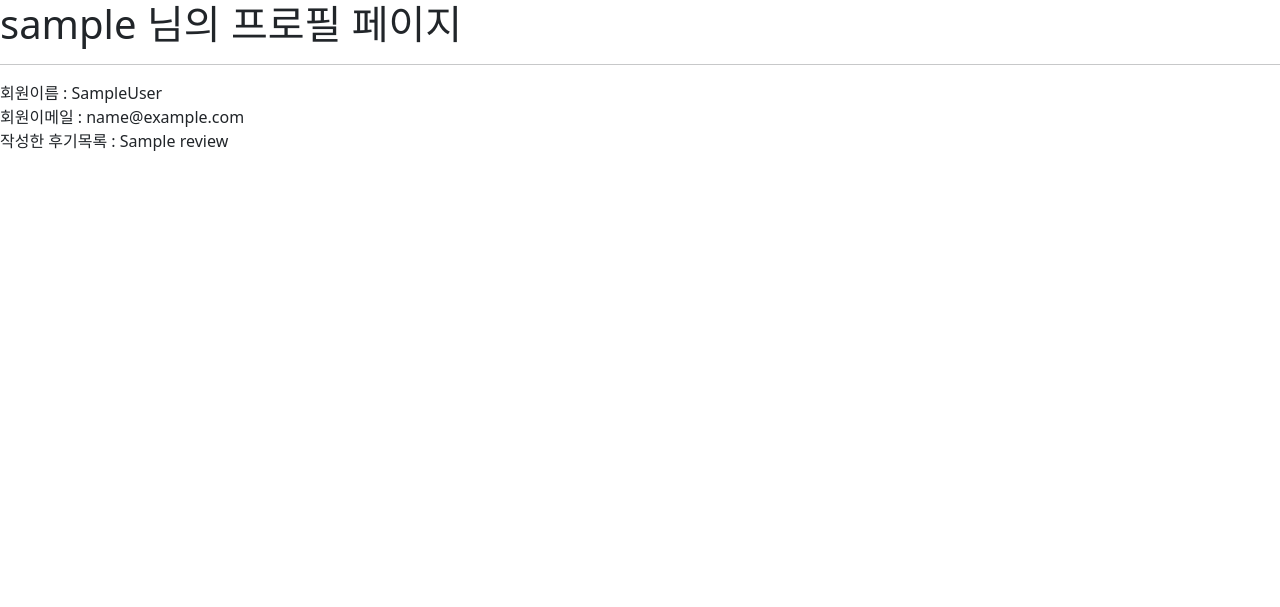
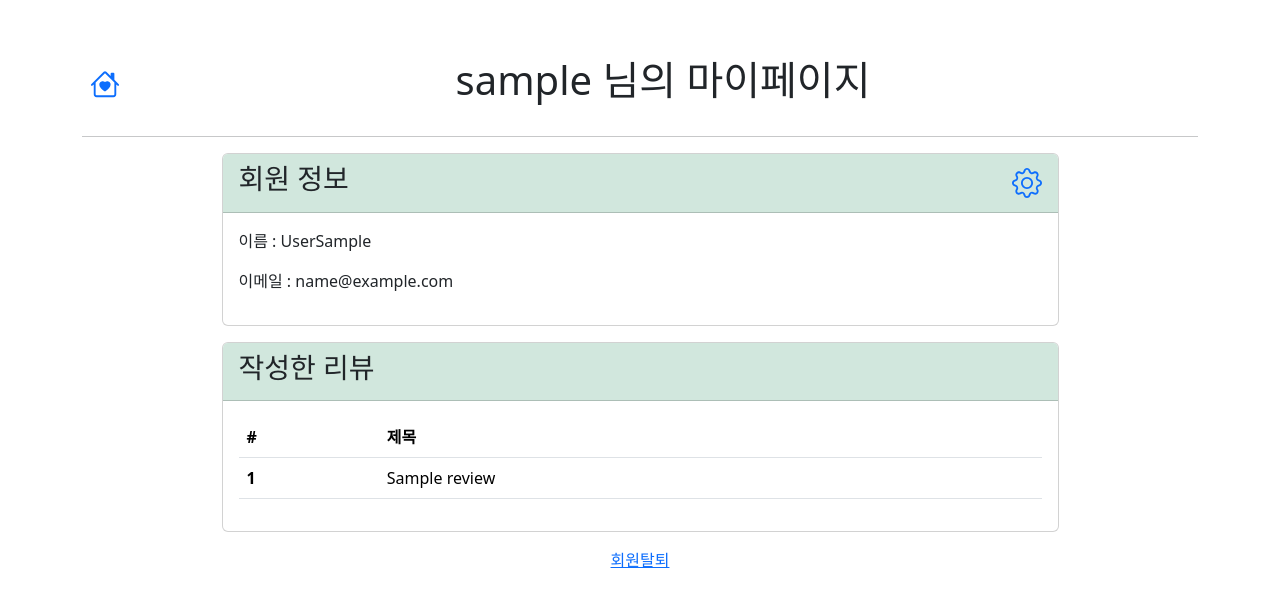
Before and after one commit to Choi-jw-96/Django_pairprogram, a Django app: page /accounts/profile/1/ in a window 1280 px wide. Shown: the top 607 px of the page. Run offline with Django 3.2, Linux system fonts and the light colour scheme; a user stored in the database is signed in; tables that the repository leaves empty hold one stand-in row (values such as "Sample post").

Commit message:
프로필 페이지 완성

```diff
--- a/accounts/templates/accounts/profile.html
+++ b/accounts/templates/accounts/profile.html
@@ -1,21 +1,85 @@
 {% extends 'base.html' %}
 {% block content %}
-  <h1>{{ user }} 님의 프로필 페이지</h1>
+<div class="container justify-content-center mt-5">
+  <!--상단 제목-->
+  <header class="d-flex row">
+    <div class="d-flex bd-highlight">
+      <div class="p-2 flex-shrink-1 bd-highlight justify-content-end align-self-center">
+        <a href="{% url 'reviews:index' %}">
+          <svg xmlns="http://www.w3.org/2000/svg" width="30" height="30" fill="currentColor" class="bi bi-house-heart" viewBox="0 0 16 16">
+            <path d="M8 6.982C9.664 5.309 13.825 8.236 8 12 2.175 8.236 6.336 5.309 8 6.982Z"/>
+            <path d="M8.707 1.5a1 1 0 0 0-1.414 0L.646 8.146a.5.5 0 0 0 .708.707L2 8.207V13.5A1.5 1.5 0 0 0 3.5 15h9a1.5 1.5 0 0 0 1.5-1.5V8.207l.646.646a.5.5 0 0 0 .708-.707L13 5.793V2.5a.5.5 0 0 0-.5-.5h-1a.5.5 0 0 0-.5.5v1.293L8.707 1.5ZM13 7.207V13.5a.5.5 0 0 1-.5.5h-9a.5.5 0 0 1-.5-.5V7.207l5-5 5 5Z"/>
+          </svg>
+        </a>
+      </div>
+      <div class="p-2 w-100 bd-highlight text-center">
+        <h1>{{ user }} 님의 마이페이지</h1>
+      </div>
+    </div>
+  </header>
+
   <hr>
-  <div>
-    회원이름 : {{ user.first_name }}{{ user.last_name }}
-  </div>
-  <div>
-    회원이메일 : {{ user.email }}
-  </div>
-  <div>
-    작성한 후기목록 :
-    {% for review in reviews %}
-      {% if review.user == request.user %}
-        {{ review.title }}
-      {% endif %}
-    {% endfor %}
+
+  <!--회원 정보-->
+  <div class="d-flex justify-content-center">
+    <div class="card w-75">
+      <div class="card-header bg-success-subtle d-flex justify-content-between">
+        <div>
+          <h3 class="align-self-center">회원 정보</h3>
+        </div>
+        <div class="align-self-center">
+          <a href="{% url 'accounts:update' %}">
+            <svg xmlns="http://www.w3.org/2000/svg" width="30" height="30" fill="currentColor" class="bi bi-gear" viewBox="0 0 16 16">
+              <path d="M8 4.754a3.246 3.246 0 1 0 0 6.492 3.246 3.246 0 0 0 0-6.492zM5.754 8a2.246 2.246 0 1 1 4.492 0 2.246 2.246 0 0 1-4.492 0z"/>
+              <path d="M9.796 1.343c-.527-1.79-3.065-1.79-3.592 0l-.094.319a.873.873 0 0 1-1.255.52l-.292-.16c-1.64-.892-3.433.902-2.54 2.541l.159.292a.873.873 0 0 1-.52 1.255l-.319.094c-1.79.527-1.79 3.065 0 3.592l.319.094a.873.873 0 0 1 .52 1.255l-.16.292c-.892 1.64.901 3.434 2.541 2.54l.292-.159a.873.873 0 0 1 1.255.52l.094.319c.527 1.79 3.065 1.79 3.592 0l.094-.319a.873.873 0 0 1 1.255-.52l.292.16c1.64.893 3.434-.902 2.54-2.541l-.159-.292a.873.873 0 0 1 .52-1.255l.319-.094c1.79-.527 1.79-3.065 0-3.592l-.319-.094a.873.873 0 0 1-.52-1.255l.16-.292c.893-1.64-.902-3.433-2.541-2.54l-.292.159a.873.873 0 0 1-1.255-.52l-.094-.319zm-2.633.283c.246-.835 1.428-.835 1.674 0l.094.319a1.873 1.873 0 0 0 2.693 1.115l.291-.16c.764-.415 1.6.42 1.184 1.185l-.159.292a1.873 1.873 0 0 0 1.116 2.692l.318.094c.835.246.835 1.428 0 1.674l-.319.094a1.873 1.873 0 0 0-1.115 2.693l.16.291c.415.764-.42 1.6-1.185 1.184l-.291-.159a1.873 1.873 0 0 0-2.693 1.116l-.094.318c-.246.835-1.428.835-1.674 0l-.094-.319a1.873 1.873 0 0 0-2.692-1.115l-.292.16c-.764.415-1.6-.42-1.184-1.185l.159-.291A1.873 1.873 0 0 0 1.945 8.93l-.319-.094c-.835-.246-.835-1.428 0-1.674l.319-.094A1.873 1.873 0 0 0 3.06 4.377l-.16-.292c-.415-.764.42-1.6 1.185-1.184l.292.159a1.873 1.873 0 0 0 2.692-1.115l.094-.319z"/>
+            </svg>
+          </a>
+        </div>
+      </div>
+      <div class="card-body">
+        <p>
+          이름 : {{ user.last_name }}{{ user.first_name }}
+        </p>
+        <p>
+          이메일 : {{ user.email }}
+        </p>
+      </div>
+    </div>
   </div>
 
+  <!--후기 목록-->
+  <div class="d-flex justify-content-center pt-3">
+    <div class="card w-75">
+      <div class="card-header bg-success-subtle">
+        <h3 class="align-self-center">작성한 리뷰</h3>
+      </div>
+      <div class="card-body">
+        <table class="table">
+          <thead>
+            <tr class="table">
+              <th scope="col">#</th>
+              <th scope="col">제목</th>
+            </tr>
+          </thead>
+          {% for review in reviews %}
+            <tbody>
+              {% if review.user == request.user %}
+                <tr onclick="window.location='{% url 'reviews:detail' review.pk %}'" style="cursor:pointer;">
+                  <th scope="row">{{ review.pk }}</th>
+                  <td>{{ review.title }}</td>
+                </tr>
+              {% endif %}
+            </tbody>
+          {% endfor %}
+        </table>
+      </div>
+    </div>
+  </div>
 
+  <!--회원탈퇴-->
+  <footer class="d-flex justify-content-center pt-3">
+    <a href="{% url 'accounts:delete' %}">회원탈퇴</a>
+  </footer>
+
+</div>
 {% endblock content %}
```
